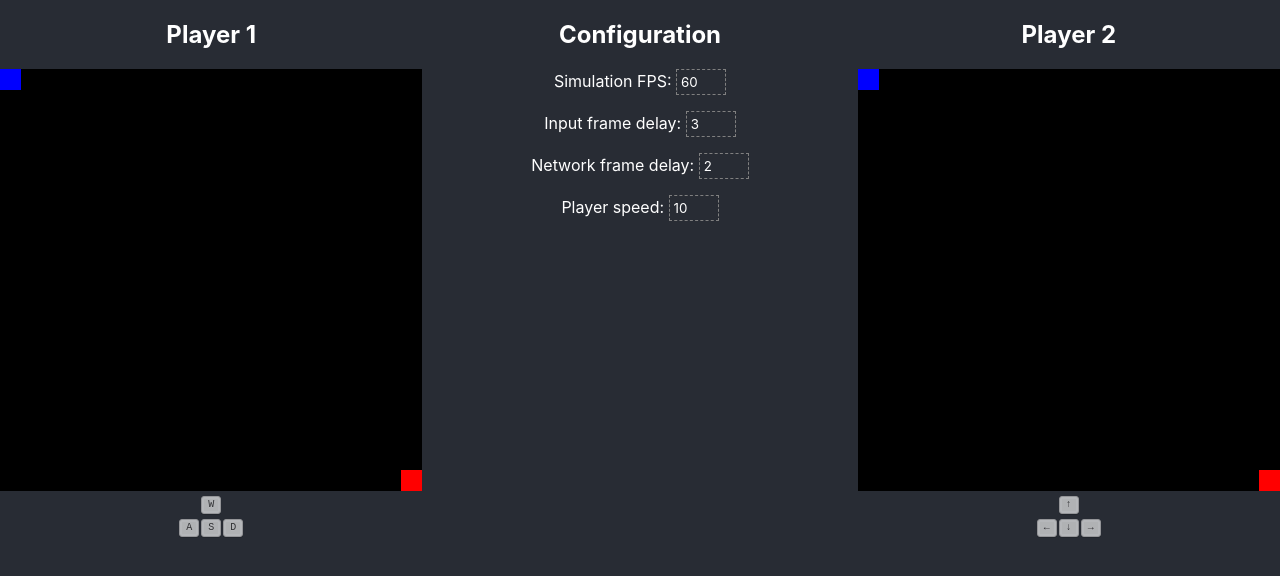
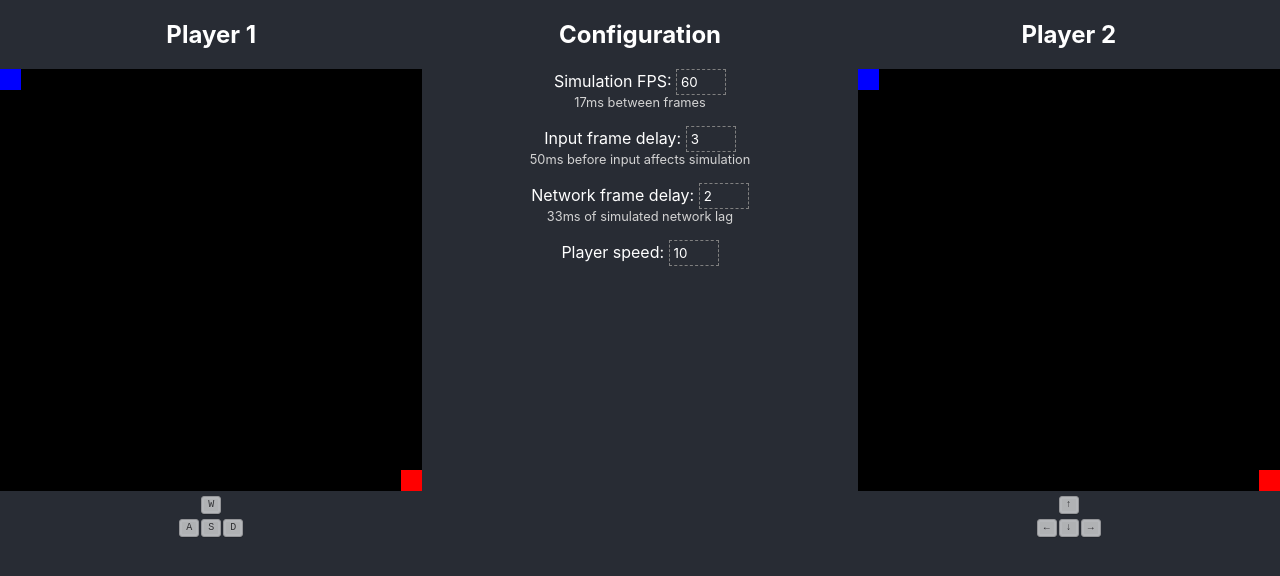
Before and after one commit to toolness/netcode-fun, a React (Create React App) app: page / in a window 1280 px wide. Shown: the top 576 px of the page. Built offline with nearby package versions, Linux system fonts and the light colour scheme.

Commit message:
Add <aside>s to explain things better.

```diff
--- a/src/App.tsx
+++ b/src/App.tsx
@@ -59,10 +59,10 @@ const IntegerInput: React.FC<{
   min: number,
   max: number
 }> = (props) => {
-  return <p>
+  return <>
     <label htmlFor={props.id}>{props.label}:</label>{' '}
     <input type="number" value={props.value} min={props.min} max={props.max} onChange={(e) => props.onChange(clampOrDefaultInt(e.target.value, props.min, props.max, props.value))} onKeyDown={focusPageOnEnterOrESC} />
-  </p>
+  </>
 };
 
 const App: React.FC = () => {
@@ -73,6 +73,7 @@ const App: React.FC = () => {
   const sr = useRef(new MultiSimRunner(INITIAL_SIM, {inputTickDelay, networkTickDelay})).current;
   const [sim1, setSim1] = useState(sr.runners[0].currentState);
   const [sim2, setSim2] = useState(sr.runners[1].currentState);
+  const fpsInterval = 1000 / simFPS;
 
   const movePlayer1 = useCallback((v: Vec2) => sr.setPlayerVelocity(0, vec2Scale(v, SPEED_SCALE * playerSpeed)), [sr, playerSpeed]);
   const movePlayer2 = useCallback((v: Vec2) => sr.setPlayerVelocity(1, vec2Scale(v, SPEED_SCALE * playerSpeed)), [sr, playerSpeed]);
@@ -84,7 +85,7 @@ const App: React.FC = () => {
 
   useEffect(() => sr.setInputTickDelay(inputTickDelay), [inputTickDelay, sr]);
   useEffect(() => sr.setNetworkTickDelay(networkTickDelay), [networkTickDelay, sr]);
-  useInterval(nextTick, 1000 / simFPS);
+  useInterval(nextTick, 1000 / fpsInterval);
 
   return (
     <InputManager>
@@ -97,10 +98,21 @@ const App: React.FC = () => {
           </div>
           <div>
             <h2>Configuration</h2>
-            <IntegerInput id="fps" label="Simulation FPS" min={MIN_FPS} max={MAX_FPS} value={simFPS} onChange={setSimFPS} />
-            <IntegerInput id="itd" label="Input frame delay" min={0} max={100} value={inputTickDelay} onChange={setInputTickDelay} />
-            <IntegerInput id="ntd" label="Network frame delay" min={0} max={100} value={networkTickDelay} onChange={setNetworkTickDelay} />
-            <IntegerInput id="speed" label="Player speed" min={MIN_SPEED} max={MAX_SPEED} value={playerSpeed} onChange={setPlayerSpeed} />
+            <p>
+              <IntegerInput id="fps" label="Simulation FPS" min={MIN_FPS} max={MAX_FPS} value={simFPS} onChange={setSimFPS} />
+              <aside>{fpsInterval.toFixed(0)}ms between frames</aside>
+            </p>
+            <p>
+              <IntegerInput id="itd" label="Input frame delay" min={0} max={100} value={inputTickDelay} onChange={setInputTickDelay} />
+              <aside>{(fpsInterval * inputTickDelay).toFixed(0)}ms before input affects simulation</aside>
+            </p>
+            <p>
+              <IntegerInput id="ntd" label="Network frame delay" min={0} max={100} value={networkTickDelay} onChange={setNetworkTickDelay} />
+              <aside>{(fpsInterval * networkTickDelay).toFixed(0)}ms of simulated network lag</aside>
+            </p>
+            <p>
+              <IntegerInput id="speed" label="Player speed" min={MIN_SPEED} max={MAX_SPEED} value={playerSpeed} onChange={setPlayerSpeed} />
+            </p>
           </div>
           <div>
             <h2>Player 2</h2>
--- a/src/index.css
+++ b/src/index.css
@@ -44,3 +44,8 @@ input[type="number"] {
 input:focus {
   border: 1px solid #09d3ac;
 }
+
+aside {
+  color: lightgray;
+  font-size: 0.8rem;
+}
```
